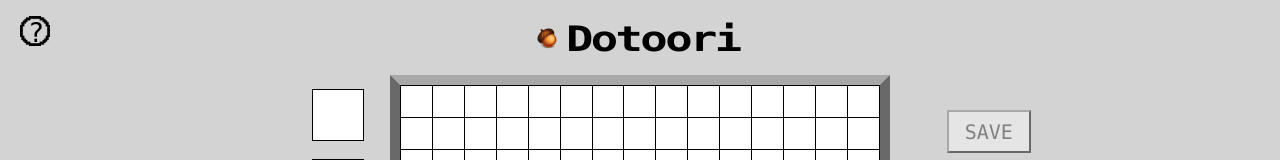
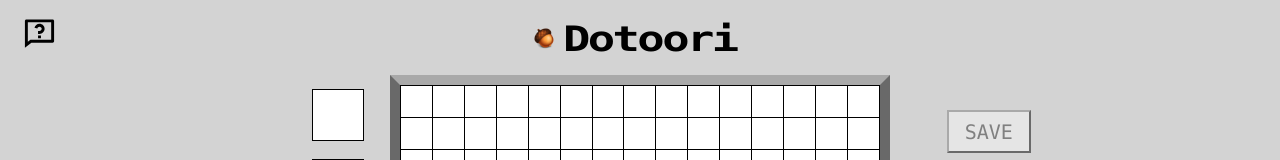
Before and after one commit to GaranMoon/dotoori, a React (Create React App) app: page / in a window 1280 px wide. Shown: the top 160 px of the page. Built offline with nearby package versions, Linux system fonts and the light colour scheme; a web font is replaced by a local one.

Commit message:
[Header] 스타일 개선

```diff
--- a/src/component/atom/Title.module.scss
+++ b/src/component/atom/Title.module.scss
@@ -3,7 +3,7 @@
   flex-direction: row;
   align-items: center;
   gap: 28px;
-  margin-left: -25px;
+  margin-left: -30px;
 
   img {
     width: 22px;
--- a/src/component/organism/Header.module.scss
+++ b/src/component/organism/Header.module.scss
@@ -9,10 +9,6 @@
   .more,
   .guide {
     cursor: pointer;
-
-    img {
-      position: absolute;
-    }
   }
 
   .guide {
@@ -24,32 +20,21 @@
   &:not(&.collapse) {
     .guide {
       position: absolute;
-      top: 17px;
-      left: 28px;
-      font-size: 27px;
-
-      img {
-        top: -1.5px;
-        left: -8px;
-        width: 30px;
-      }
+      top: 15px;
+      left: 22px;
+      font-size: 35px;
     }
   }
 
   &.collapse {
     justify-content: space-between;
-    height: 13px;
+    height: 12px;
 
     .guide {
-      position: relative;
-      padding-left: 5.7px;
-      font-size: 20px;
-
-      img {
-        top: 0;
-        left: 0;
-        width: 22px;
-      }
+      display: flex;
+      align-items: center;
+      padding-right: 2px;
+      font-size: 24px;
     }
 
     .more {
--- a/src/component/organism/Header.tsx
+++ b/src/component/organism/Header.tsx
@@ -1,8 +1,8 @@
 import { getClass } from 'util/common';
 
-import circle from 'asset/icon/circle2.png';
 import { Title } from 'component/atom';
 import { GrMore, GrMoreVertical } from 'react-icons/gr';
+import { RiQuestionnaireLine } from 'react-icons/ri';
 import { useSettingStore } from 'store/SettingStore';
 
 import styles from './Header.module.scss';
@@ -24,8 +24,7 @@ function Header() {
     const style = getClass(['guide', isShowGuide ? 'active' : ''], styles);
     return (
       <div className={style} onClick={handleClickGuideIcon}>
-        <div>?</div>
-        <img src={circle} alt="" />
+        <RiQuestionnaireLine />
       </div>
     );
   };
```
